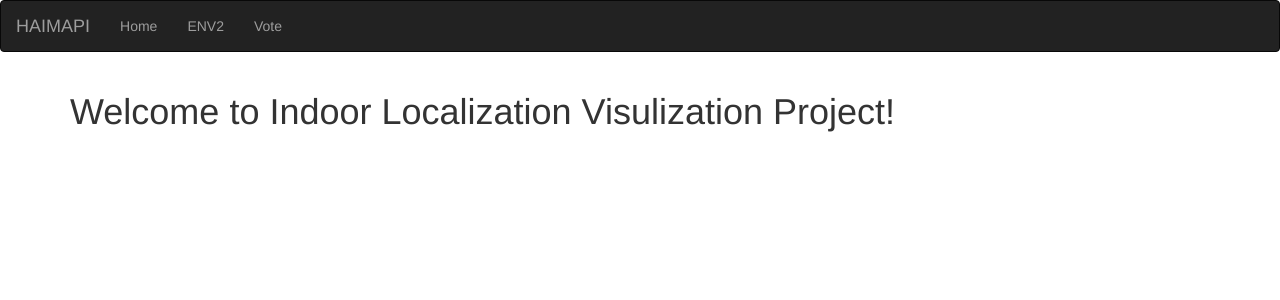
After one commit to haimapi/loc_visual, a Flask app: template templates/index.html in a window 1280 px wide. The commit adds this page. Shown: the top 300 px of the page. Run offline with Flask 2, Linux system fonts and the light colour scheme; the template is opened without the code that fills it, so the values that code supplies are empty; some libraries are stand-ins or nearby versions.

Commit message:
add templates and static folder

```diff
--- /dev/null
+++ b/main.py
@@ -0,0 +1,21 @@
+from flask import Flask, render_template
+from flask.ext.bootstrap import Bootstrap
+
+
+app = Flask(__name__)
+
+bootstrap = Bootstrap(app)
+
+
+@app.route('/')
+def index():
+    return render_template('index.html')
+
+
+@app.route('/env2')
+def env2():
+    return render_template('env2.html')
+
+
+if __name__ == "__main__":
+    app.run(debug=True, host='0.0.0.0')
--- /dev/null
+++ b/templates/base.html
@@ -0,0 +1,41 @@
+{% extends "bootstrap/base.html" %}
+
+{% block head %}
+{{ super() }}
+<link rel="shortcut-icon" href="{{ url_for('static', filename='img/favicon.ico') }}"
+  type="image/x-icon">
+<link rel="icon" href="{{ url_for('static', filename='img/favicon.ico') }}"
+  type="image/x-icon">
+
+{% endblock %}
+
+{% block title%}HAIMAPI{% endblock %}
+
+{% block navbar %}
+<div class="navbar navbar-inverse" role="navigation">
+    <div class="continer">
+        <div class="navbar-header">
+            <button type="button" class="navbar-toggle" data-toggle="collapse" data-target=".navbar-collapse">
+                <span class="sr-only">Toggle navigation</span>
+                <span class="icon-bar"></span>
+                <span class="icon-bar"></span>
+                <span class="icon-bar"></span>
+            </button>
+            <a class="navbar-brand" href="#">HAIMAPI</a>
+        </div>
+        <div class="navbar-collapse collapse">
+            <ul class="nav navbar-nav">
+                <li><a href="/">Home</a></li>
+                <li><a href="/env2">ENV2</a></li>
+                <li><a href="/vote">Vote</a></li>
+            </ul>
+        </div>
+    </div>
+</div>
+{% endblock %}
+
+{% block content %}
+<div class="container">
+    {% block page_content %}{% endblock %}
+</div>
+{% endblock %}
--- a/index.html
+++ b/templates/env2.html
@@ -12,7 +12,7 @@
     }
     #canvas{
     	margin:0 auto;
-    	background-image: url(ex22.jpg);
+    	background-image: url({{ url_for('static', filename='img/ex22.jpg') }});
     	background-repeat:no-repeat;
     }
 </style>
--- /dev/null
+++ b/templates/index.html
@@ -0,0 +1,7 @@
+{% extends "base.html" %}
+
+{% block title %}Home Page{% endblock %}
+
+{% block page_content %}
+    <h1>Welcome to Indoor Localization Visulization Project!</h1>
+{% endblock %}
```
Also changed, not shown: static/img/ex22.jpg (renamed from ex22.jpg).
